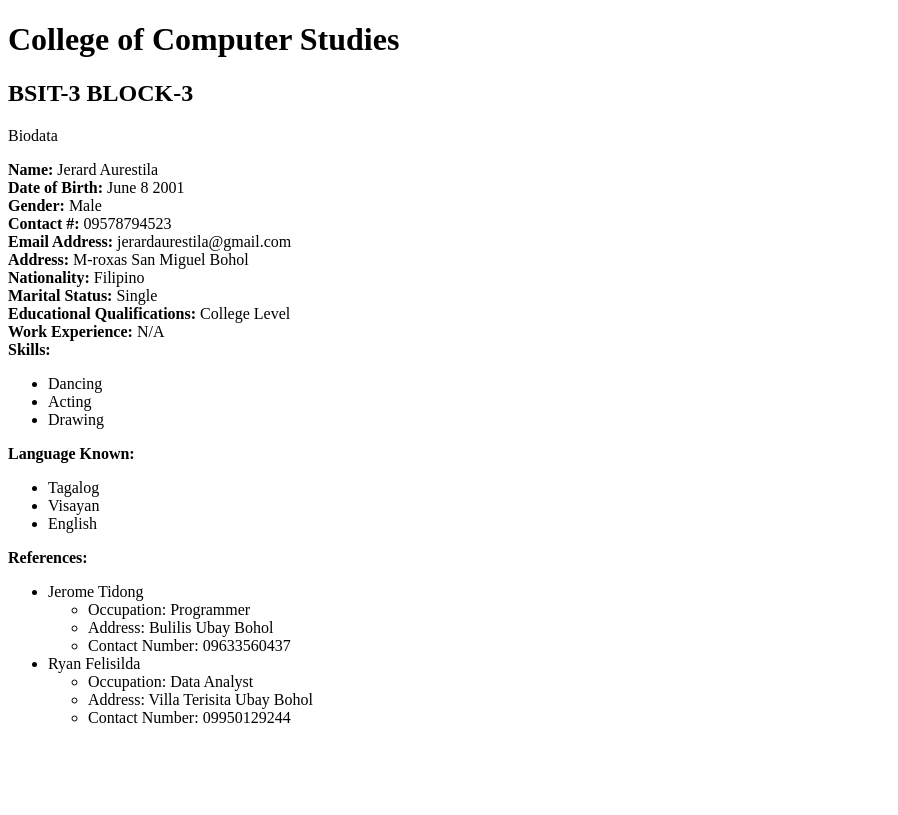
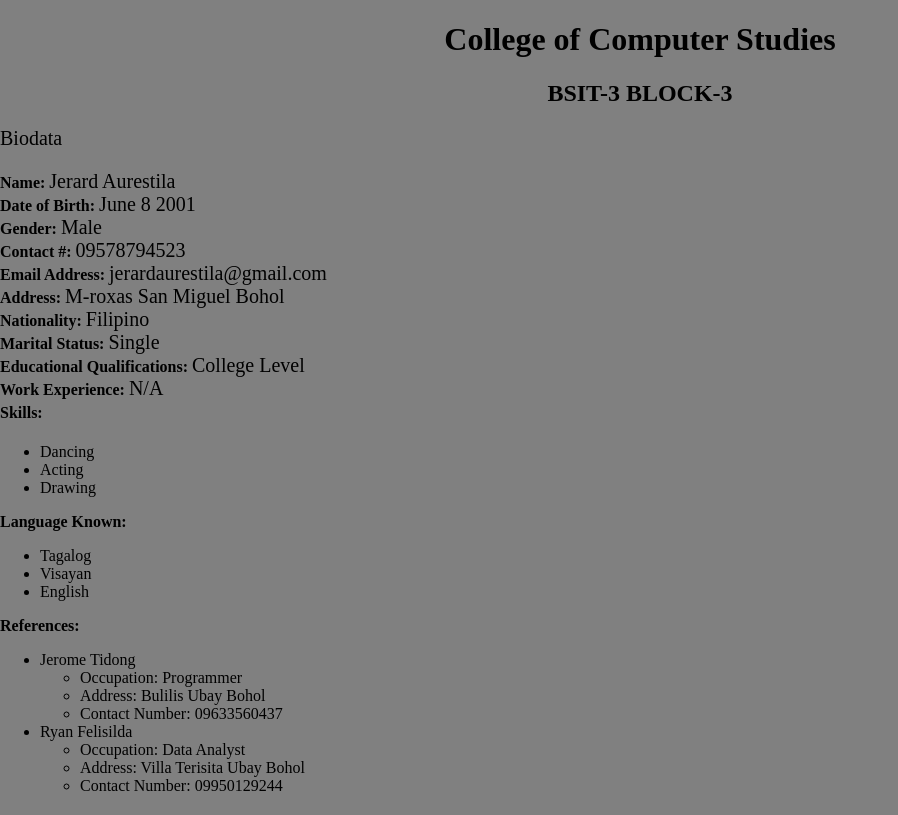
Before and after one commit to JerardAurestila/Project, a plain HTML site: page index.html in a window 1280 px wide. Shown: the whole page, without its empty margins (0-898 px from the left). Drawn offline with Linux system fonts and the light colour scheme.

Commit message:
Add CSS Design

```diff
--- a/index.html
+++ b/index.html
@@ -3,6 +3,7 @@
 <head>
     <meta charset="UTF-8">
     <title>Aurestila_Jerard_Act_Project</title>
+    <link rel="stylesheet" href="style.css">
 </head>
 <body>
         <h1>College of Computer Studies</h1>
--- /dev/null
+++ b/style.css
@@ -0,0 +1,14 @@
+body{
+    margin: 0;
+    background-color: gray;
+}p{
+    font-size: 20px;
+    Font-family: Times Roman, times San Serif;
+}b{
+    font-size: medium;
+    Font-family: Times Roman, times San Serif;
+}h1{
+    text-align: center;
+}h2{
+    text-align: center;
+}
```
